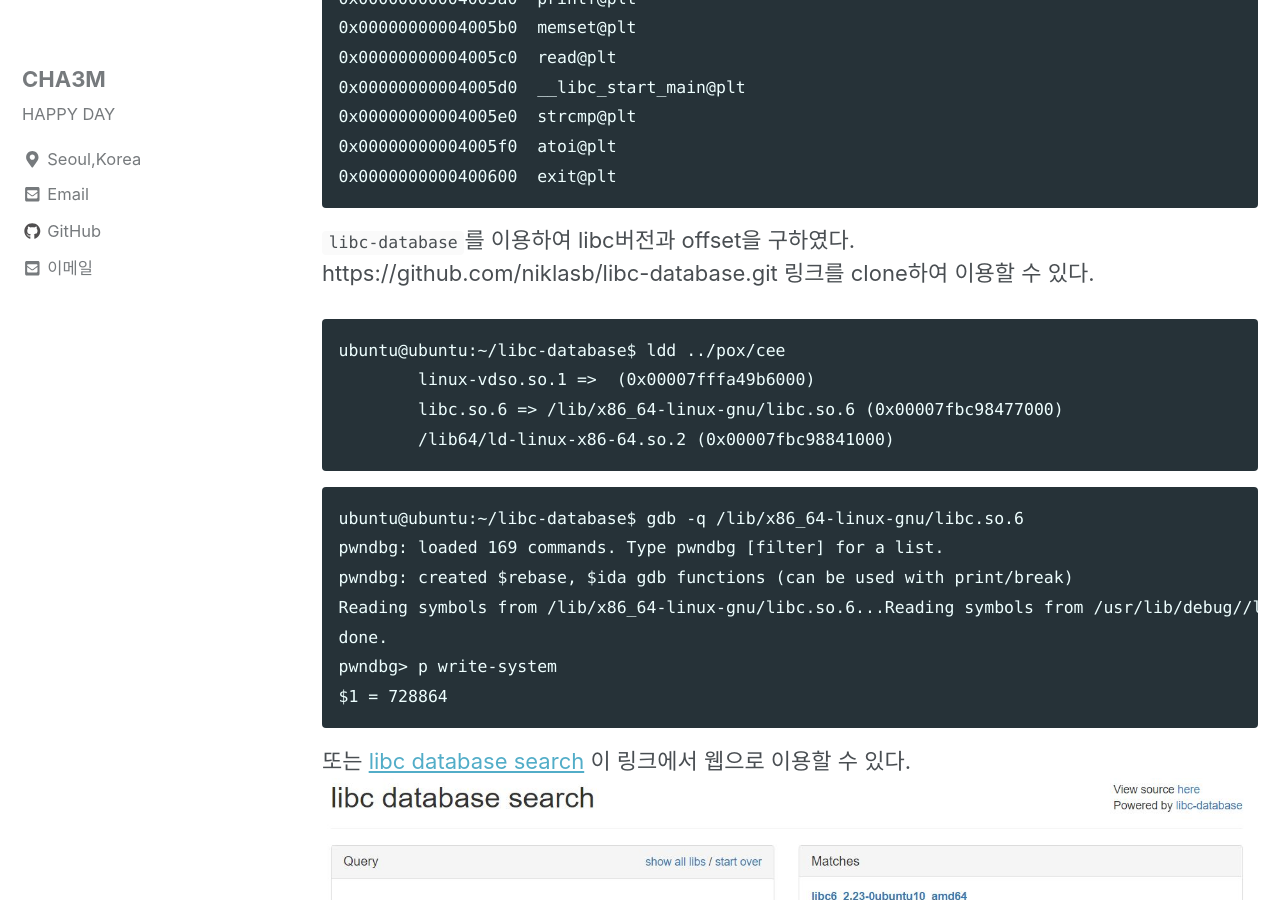
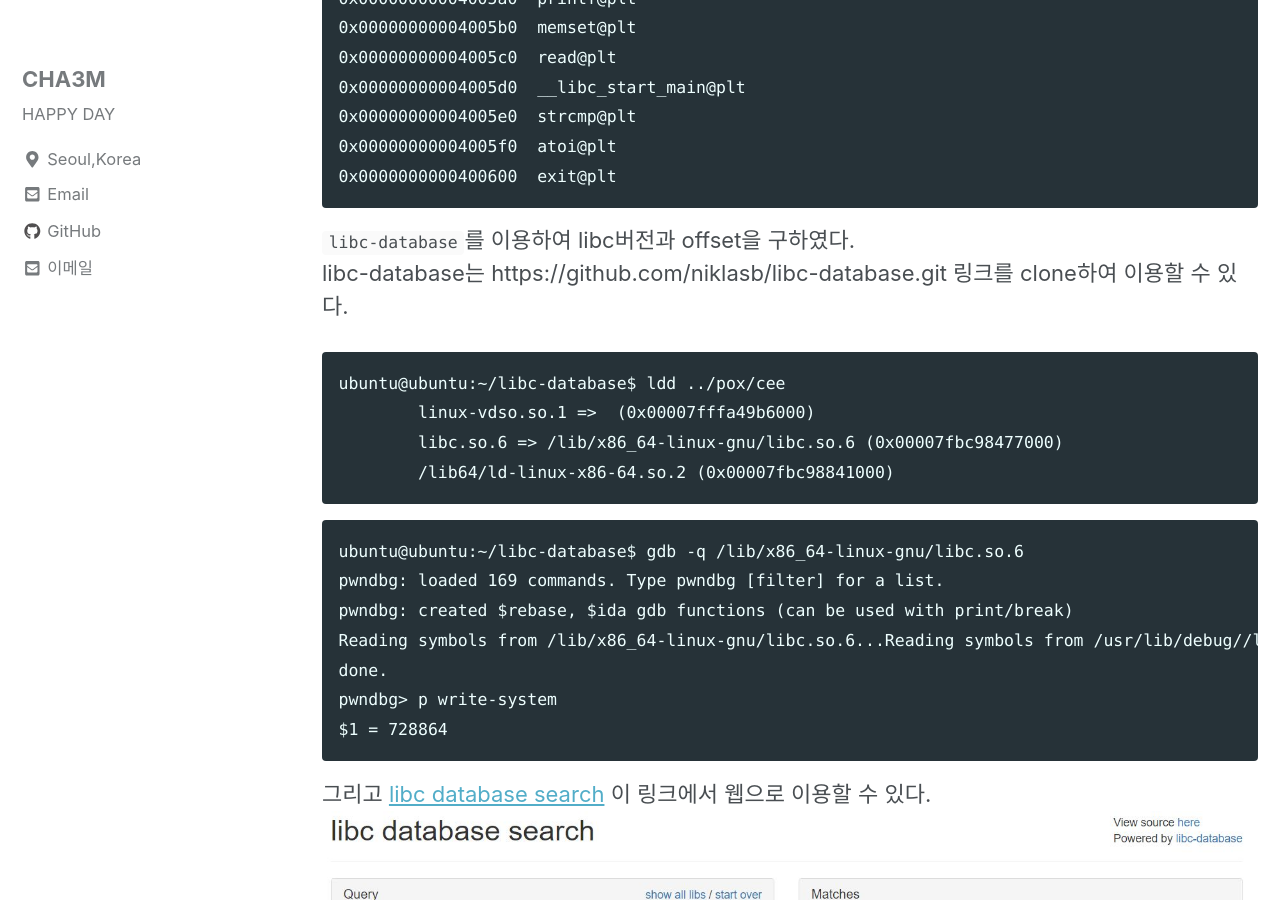
Before and after one commit to Hanchaemin/CHA3M.github.io, a Jekyll site: the page built from _posts/2018-10-28-2018_poxx_cee.md, in a window 1280 px wide and 900 px high, scrolled down 3172 px. Built offline with Jekyll 4.4.1, drawn with Linux system fonts in a browser that asks for light colours; nearby versions of some CDN libraries; comment, search, counter and statistics services are not loaded.

Commit message:
Update 2018-10-28-2018_poxx_cee.md

````diff
--- a/_posts/2018-10-28-2018_poxx_cee.md
+++ b/_posts/2018-10-28-2018_poxx_cee.md
@@ -112,7 +112,7 @@ Non-debugging symbols:
 0x0000000000400600  exit@plt
 ```
 `libc-database`를 이용하여 libc버전과 offset을 구하였다.
-https://github.com/niklasb/libc-database.git 링크를 clone하여 이용할 수 있다.
+libc-database는 https://github.com/niklasb/libc-database.git 링크를 clone하여 이용할 수 있다.
 ```
 ubuntu@ubuntu:~/libc-database$ ldd ../pox/cee
 	linux-vdso.so.1 =>  (0x00007fffa49b6000)
@@ -129,7 +129,7 @@ pwndbg> p write-system
 $1 = 728864
 ```
 
-또는 [libc database search](https://libc.blukat.me/) 이 링크에서 웹으로 이용할 수 있다.
+그리고 [libc database search](https://libc.blukat.me/) 이 링크에서 웹으로 이용할 수 있다.
 ![]({{ site.baseurl }}/assets/images/pox/cee_01.JPG)
 
 ## Exploit
````
